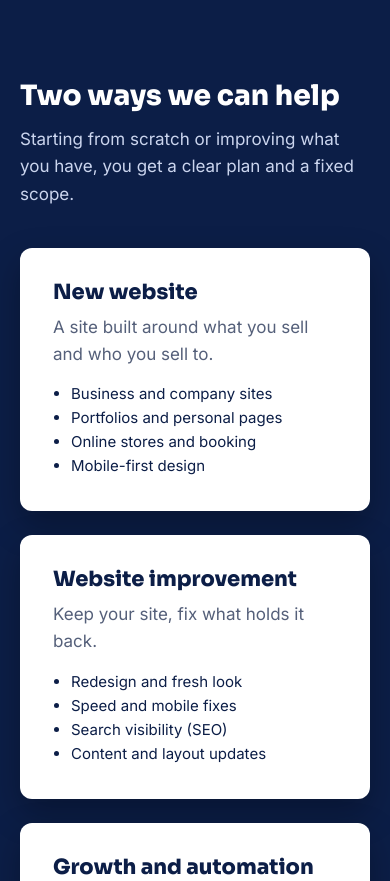
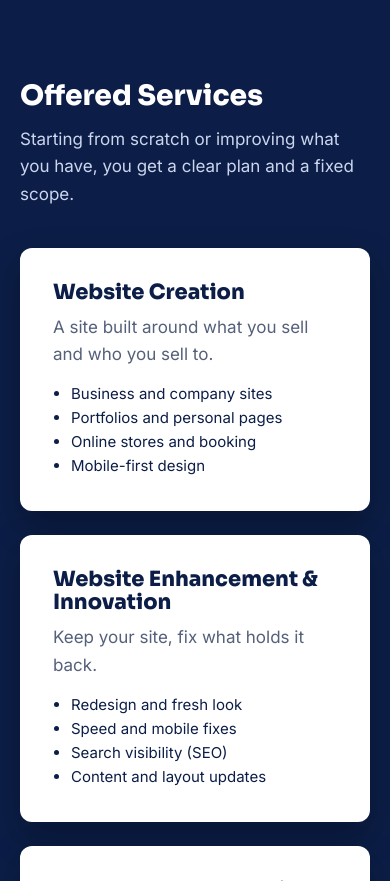
Before and after one commit to Exodia99/exodia-digital, a plain HTML site: page index.html in a window 390 px wide. Shown: the part 890-1771 px from the top of the page. Drawn offline with Linux system fonts and the light colour scheme.

Commit message:
Rename services section to Offered Services
Co-Authored-By: Claude Opus 5.5 <noreply@anthropic.com>

```diff
--- a/index.html
+++ b/index.html
@@ -43,11 +43,11 @@
 </div>
 
 <section id="services"><div class="wrap">
-<h2>Two ways we can help</h2>
+<h2>Offered Services</h2>
 <p class="sub">Starting from scratch or improving what you have, you get a clear plan and a fixed scope.</p>
 <div class="grid">
-<div><h3>New website</h3><p>A site built around what you sell and who you sell to.</p><ul><li>Business and company sites</li><li>Portfolios and personal pages</li><li>Online stores and booking</li><li>Mobile-first design</li></ul></div>
-<div><h3>Website improvement</h3><p>Keep your site, fix what holds it back.</p><ul><li>Redesign and fresh look</li><li>Speed and mobile fixes</li><li>Search visibility (SEO)</li><li>Content and layout updates</li></ul></div>
+<div><h3>Website Creation</h3><p>A site built around what you sell and who you sell to.</p><ul><li>Business and company sites</li><li>Portfolios and personal pages</li><li>Online stores and booking</li><li>Mobile-first design</li></ul></div>
+<div><h3>Website Enhancement &amp; Innovation</h3><p>Keep your site, fix what holds it back.</p><ul><li>Redesign and fresh look</li><li>Speed and mobile fixes</li><li>Search visibility (SEO)</li><li>Content and layout updates</li></ul></div>
 <div><h3>Growth and automation</h3><p>Turn visitors into customers with less manual work.</p><ul><li>Contact and inquiry forms</li><li>Email and message automation</li><li>Analytics and tracking</li><li>Ongoing care and support</li></ul></div>
 </div>
 <div class="also"><div><h3>We also offer portfolio websites</h3><p>Show your work online with a clean, mobile-first portfolio for creators, freelancers and professionals, easy to share and easy to update.</p></div><a class="btn" href="#contact">Ask about a portfolio</a></div>
```
